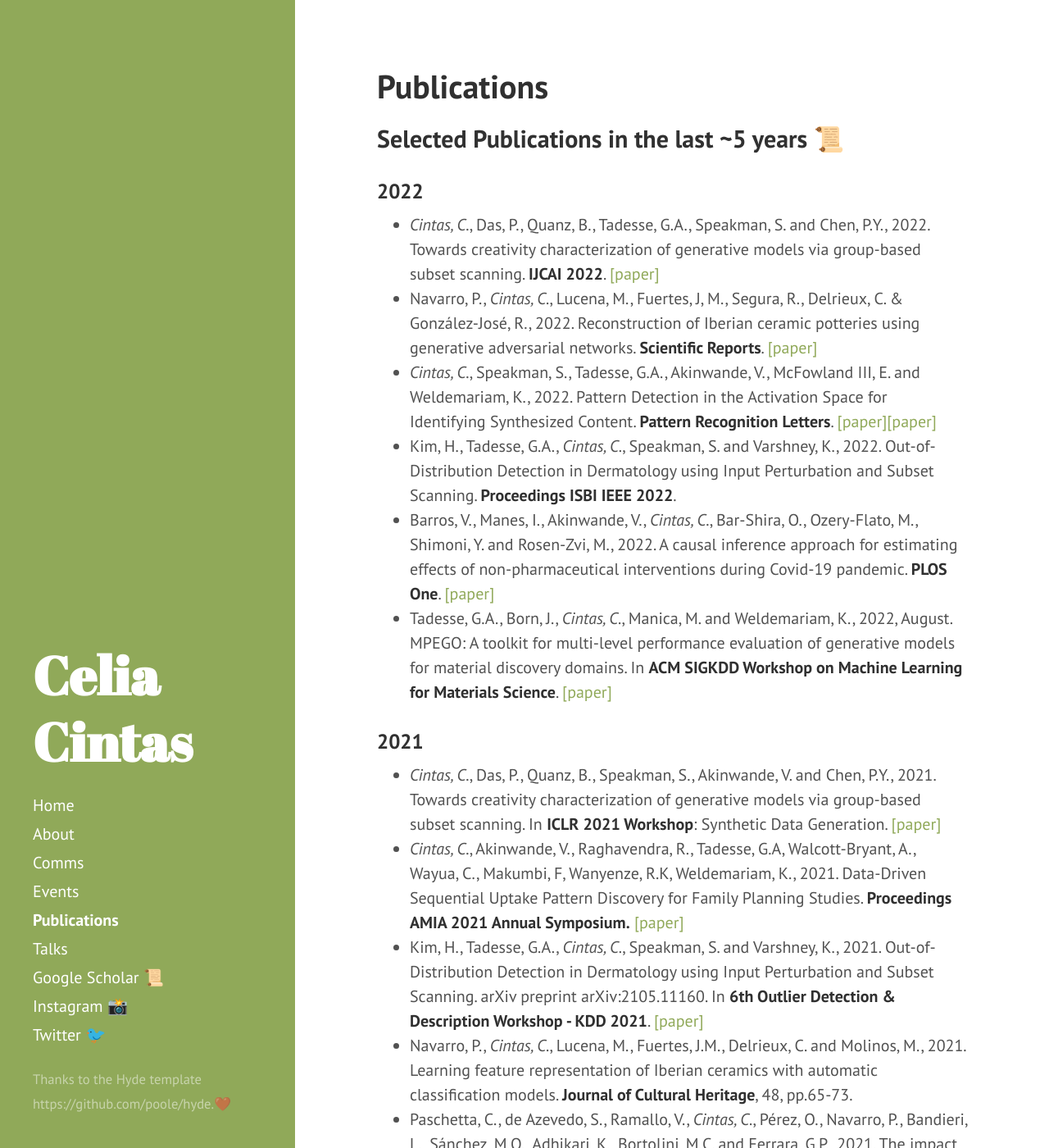
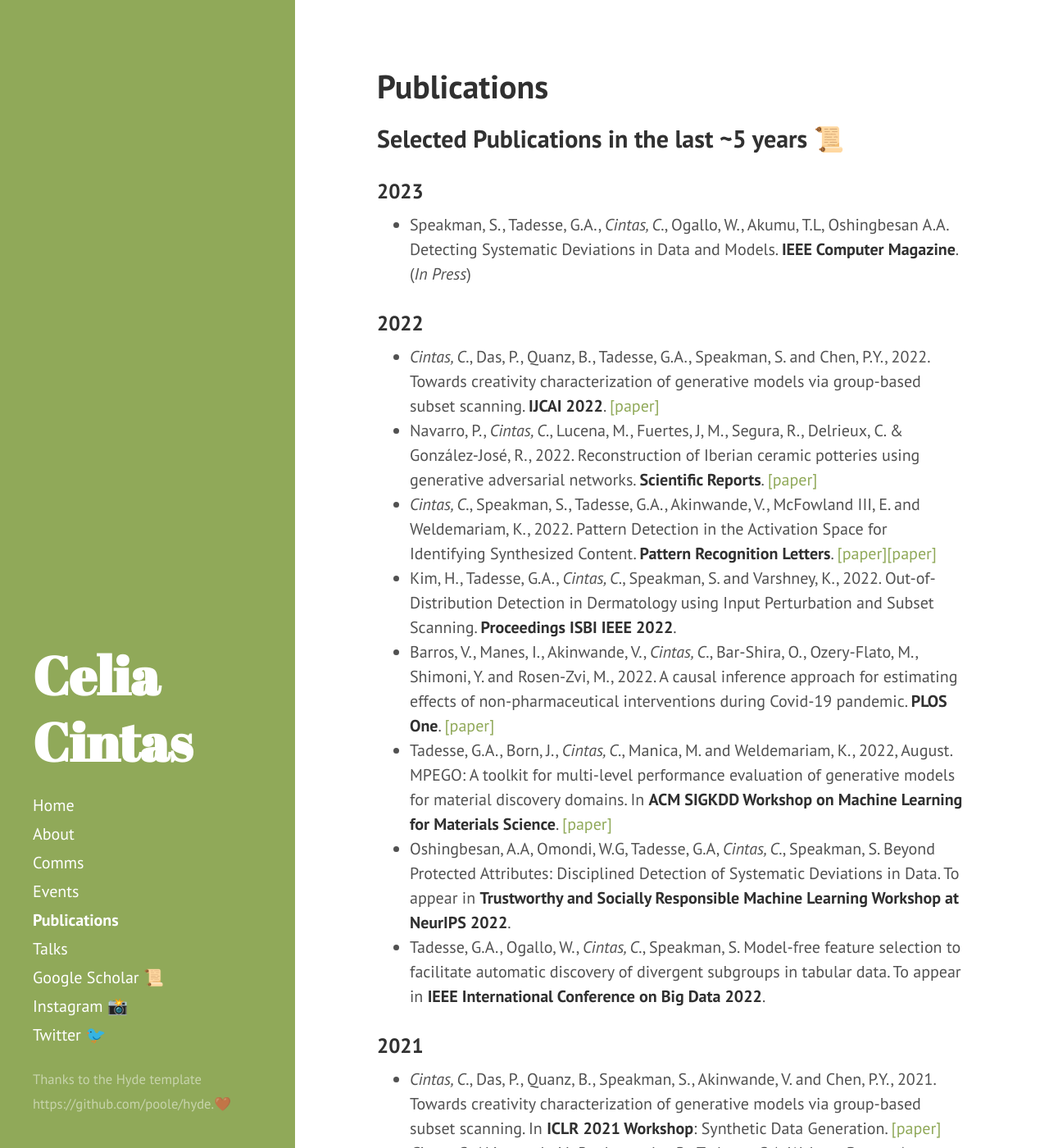
Before and after one commit to celiacintas/celiacintas.github.io, a Jekyll site: the page built from publications.md, in a window 1280 px wide and 1400 px high. Shown: the whole window at 82% size. Built offline with Jekyll 4.4.1, drawn with Linux system fonts in a browser that asks for light colours.

Commit message:
Update publications.md

```diff
--- a/publications.md
+++ b/publications.md
@@ -4,6 +4,10 @@ title: Publications
 ---
 
 ## Selected Publications in the last ~5 years 📜
+
+### 2023
+
+* Speakman, S., Tadesse, G.A., *Cintas, C.*, Ogallo, W.,  Akumu, T.L, Oshingbesan A.A. Detecting Systematic Deviations in Data and Models. **IEEE Computer Magazine**. (*In Press*)
 
 ### 2022
 
@@ -13,6 +17,8 @@ title: Publications
 * Kim, H., Tadesse, G.A., *Cintas, C.*, Speakman, S. and Varshney, K., 2022. Out-of-Distribution Detection in Dermatology using Input Perturbation and Subset Scanning. **Proceedings ISBI IEEE 2022**.
 * Barros, V., Manes, I., Akinwande, V., *Cintas, C.*, Bar-Shira, O., Ozery-Flato, M., Shimoni, Y. and Rosen-Zvi, M., 2022. A causal inference approach for estimating effects of non-pharmaceutical interventions during Covid-19 pandemic. **PLOS One**.  [[paper]](https://journals.plos.org/plosone/article?id=10.1371/journal.pone.0265289)
 * Tadesse, G.A., Born, J., *Cintas, C.*, Manica, M. and Weldemariam, K., 2022, August. MPEGO: A toolkit for multi-level performance evaluation of generative models for material discovery domains. In **ACM SIGKDD Workshop on Machine Learning for Materials Science**. [[paper]](https://research.ibm.com/publications/mpego-a-toolkit-for-multi-level-performance-evaluation-of-generative-models-for-material-discovery-domains)
+* Oshingbesan, A.A, Omondi, W.G, Tadesse, G.A, *Cintas, C.*, Speakman, S. Beyond Protected Attributes: Disciplined Detection of Systematic Deviations in Data. To appear in **Trustworthy and Socially Responsible Machine Learning Workshop at NeurIPS 2022**.
+* Tadesse, G.A., Ogallo, W., *Cintas, C.*, Speakman, S. Model-free feature selection to facilitate automatic discovery of divergent subgroups in tabular data. To appear in **IEEE International Conference on Big Data 2022**.
 
 
 ### 2021
```
